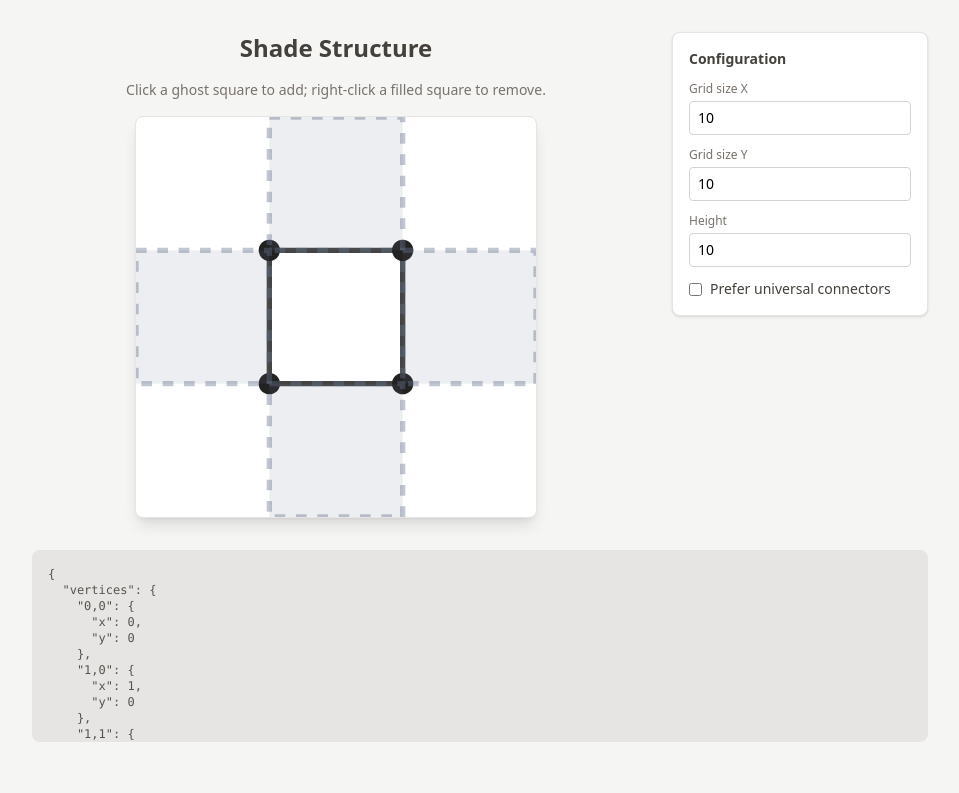
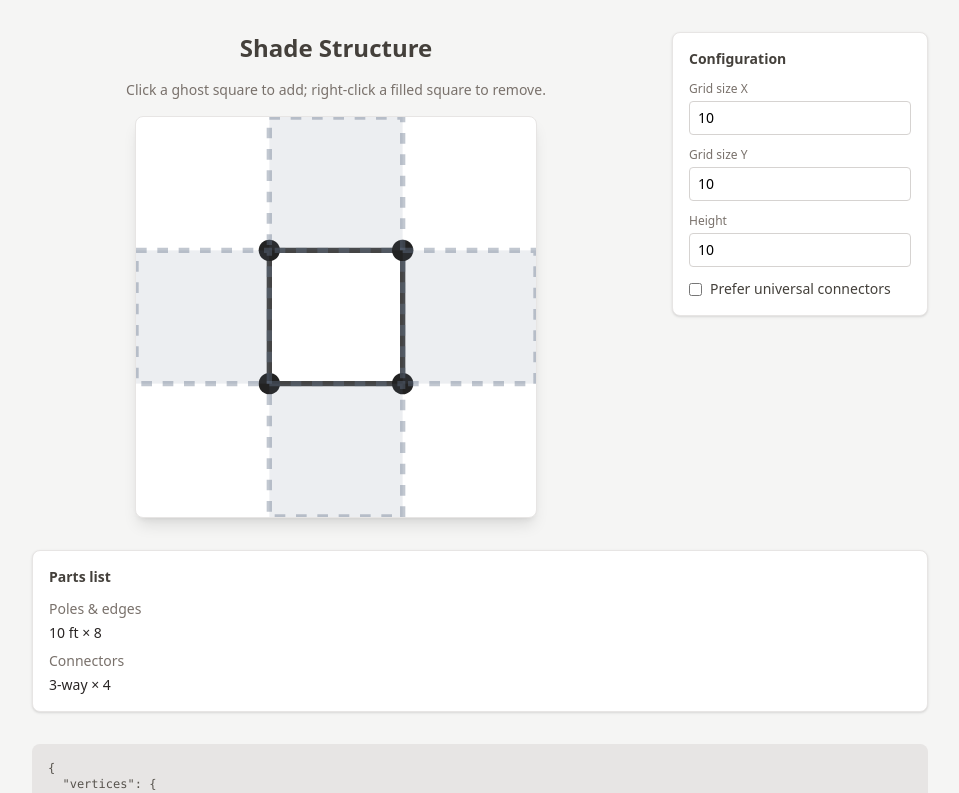
Before and after one commit to andrewpurcell/shade-structure, a React (Vite) app: page / in a window 1280 px wide. Shown: the top 793 px of the page, without its empty margins (160-1119 px from the left). Built offline with nearby package versions, Linux system fonts and the light colour scheme.

Commit message:
parts list

```diff
--- a/src/App.tsx
+++ b/src/App.tsx
@@ -8,7 +8,7 @@ import {
   removeCell,
 } from "./shapeState";
 
-const DISPLAY_HEIGHT_BASE = 40; // pixels per "height" unit
+const DISPLAY_SIZE = 400; // canvas size in pixels (height config does not affect rendering)
 const VERTEX_RADIUS_GRID = 0.08; // in grid units
 const EDGE_STROKE_GRID = 0.04; // in grid units
 
@@ -81,7 +81,6 @@ function ShapeCanvas({
     return { key, c, r };
   });
 
-  const displaySize = config.height * DISPLAY_HEIGHT_BASE;
   const gx = Math.max(1, config.gridSizeX);
   const gy = Math.max(1, config.gridSizeY);
   const viewMinXS = viewMinX * gx;
@@ -89,8 +88,8 @@ function ShapeCanvas({
   const viewWS = viewW * gx;
   const viewHS = viewH * gy;
   const L = Math.max(viewWS, viewHS);
-  const displayWidth = (displaySize * viewWS) / L;
-  const displayHeight = (displaySize * viewHS) / L;
+  const displayWidth = (DISPLAY_SIZE * viewWS) / L;
+  const displayHeight = (DISPLAY_SIZE * viewHS) / L;
   const viewBoxScaled = `${viewMinXS} ${viewMinYS} ${viewWS} ${viewHS}`;
 
   return (
@@ -165,6 +164,84 @@ function StateDebug({ state }: { state: ShapeState }) {
     <pre className="mt-8 w-full max-w-4xl text-xs font-mono text-stone-600 bg-stone-200 rounded-lg p-4 overflow-auto max-h-48">
       {JSON.stringify({ vertices, edges, cells }, null, 2)}
     </pre>
+  );
+}
+
+function PartsList({
+  config,
+  state,
+}: {
+  config: ShapeConfig;
+  state: ShapeState;
+}) {
+  const gx = Math.max(1, config.gridSizeX);
+  const gy = Math.max(1, config.gridSizeY);
+  const { height, preferUniversalConnectors } = config;
+
+  // Combined poles + edges by length (all in ft)
+  const lengthCounts = new Map<number, number>();
+  // Poles: one per vertex, length = height
+  const poleCount = state.vertices.size;
+  lengthCounts.set(height, (lengthCounts.get(height) ?? 0) + poleCount);
+  // Edge lengths (respecting grid)
+  for (const ek of state.edges) {
+    const parts = ek.split("|");
+    const a = parts[0] ?? "";
+    const b = parts[1] ?? "";
+    const pa = state.vertices.get(a);
+    const pb = state.vertices.get(b);
+    if (!pa || !pb) continue;
+    const dx = Math.abs(pb.x - pa.x);
+    const dy = Math.abs(pb.y - pa.y);
+    const length = dx > 0 ? gx * dx : gy * dy;
+    lengthCounts.set(length, (lengthCounts.get(length) ?? 0) + 1);
+  }
+
+  // Connectors: per vertex, (edge count + 1) unless universal then 5
+  const connectorCounts = new Map<number, number>();
+  for (const vid of state.vertices.keys()) {
+    const degree = [...state.edges].filter(
+      (ek) => ek.startsWith(vid + "|") || ek.endsWith("|" + vid),
+    ).length;
+    const slots = preferUniversalConnectors ? 5 : degree + 1;
+    connectorCounts.set(slots, (connectorCounts.get(slots) ?? 0) + 1);
+  }
+
+  const sortedLengths = [...lengthCounts.entries()].sort((a, b) => a[0] - b[0]);
+  const sortedConnectorSlots = [...connectorCounts.entries()].sort(
+    (a, b) => a[0] - b[0],
+  );
+
+  return (
+    <section className="mt-8 w-full max-w-4xl bg-white rounded-lg shadow border border-stone-200 p-4">
+      <h2 className="text-sm font-semibold text-stone-700 mb-3">Parts list</h2>
+      <dl className="grid gap-2 text-sm">
+        {sortedLengths.length > 0 && (
+          <div>
+            <dt className="text-stone-500 mb-1">Poles &amp; edges</dt>
+            <dd className="flex flex-wrap gap-x-4 gap-y-1">
+              {sortedLengths.map(([len, count]) => (
+                <span key={len} className="font-medium text-stone-800">
+                  {len} ft × {count}
+                </span>
+              ))}
+            </dd>
+          </div>
+        )}
+        {sortedConnectorSlots.length > 0 && (
+          <div>
+            <dt className="text-stone-500 mb-1">Connectors</dt>
+            <dd className="flex flex-wrap gap-x-4 gap-y-1">
+              {sortedConnectorSlots.map(([slots, count]) => (
+                <span key={slots} className="font-medium text-stone-800">
+                  {slots}-way × {count}
+                </span>
+              ))}
+            </dd>
+          </div>
+        )}
+      </dl>
+    </section>
   );
 }
 
@@ -267,6 +344,7 @@ export default function App() {
         </div>
         <ConfigPanel config={config} onChange={setConfig} />
       </div>
+      <PartsList config={config} state={state} />
       <StateDebug state={state} />
     </main>
   );
```
